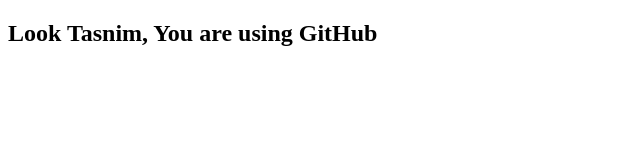
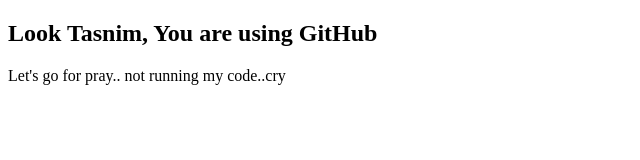
Before and after one commit to TasnimJahan/website-by-git-1, a plain HTML site: page index.html in a window 1280 px wide. Shown: the whole page, without its empty margins (0-640 px from the left). Drawn offline with Linux system fonts and the light colour scheme.

Commit message:
addimg prayer line

```diff
--- a/index.html
+++ b/index.html
@@ -7,5 +7,6 @@
 </head>
 <body>
     <h2>Look Tasnim, You are using GitHub</h2>
+    <p>Let's go for pray.. not running my code..cry</p>
 </body>
 </html>
```
